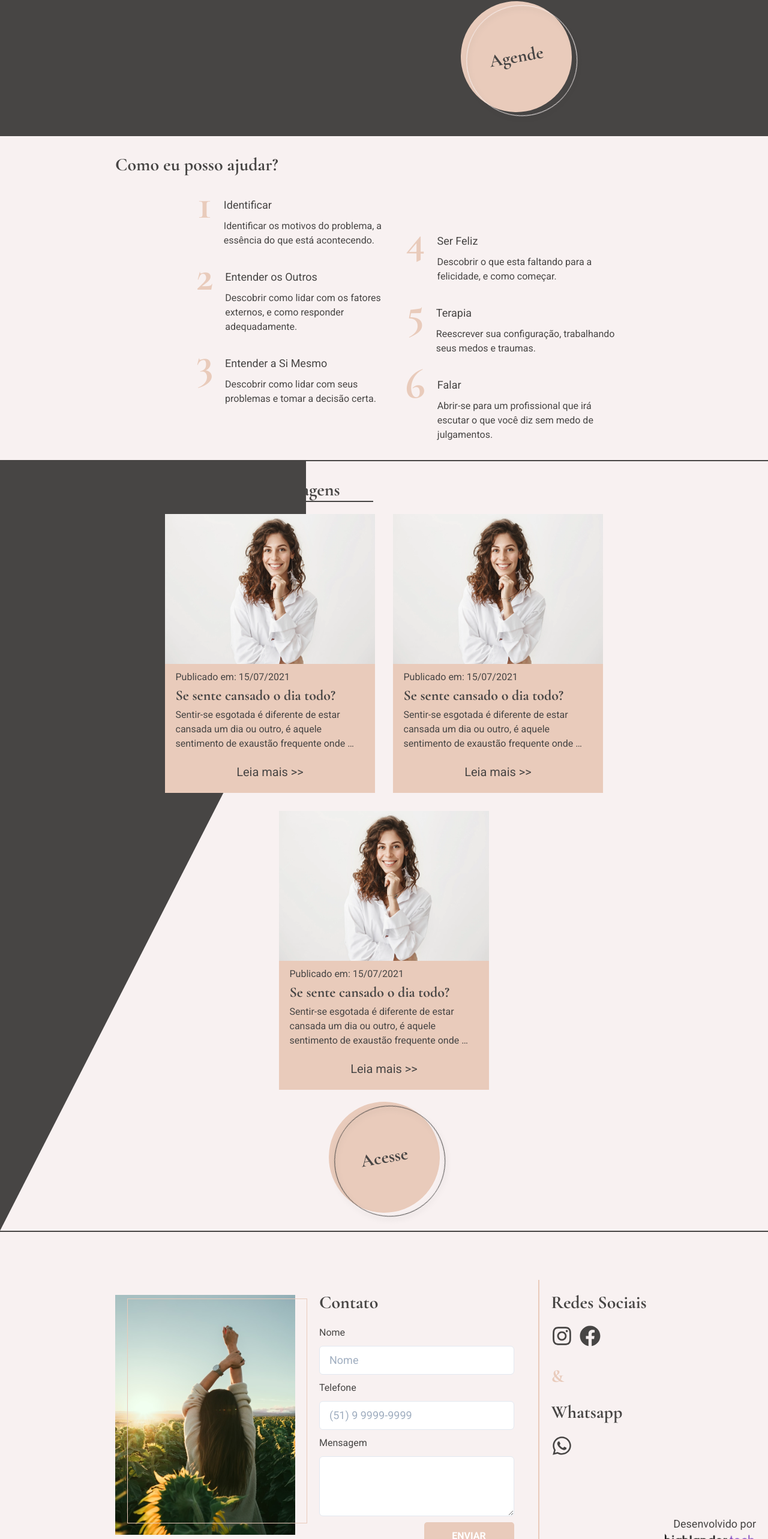
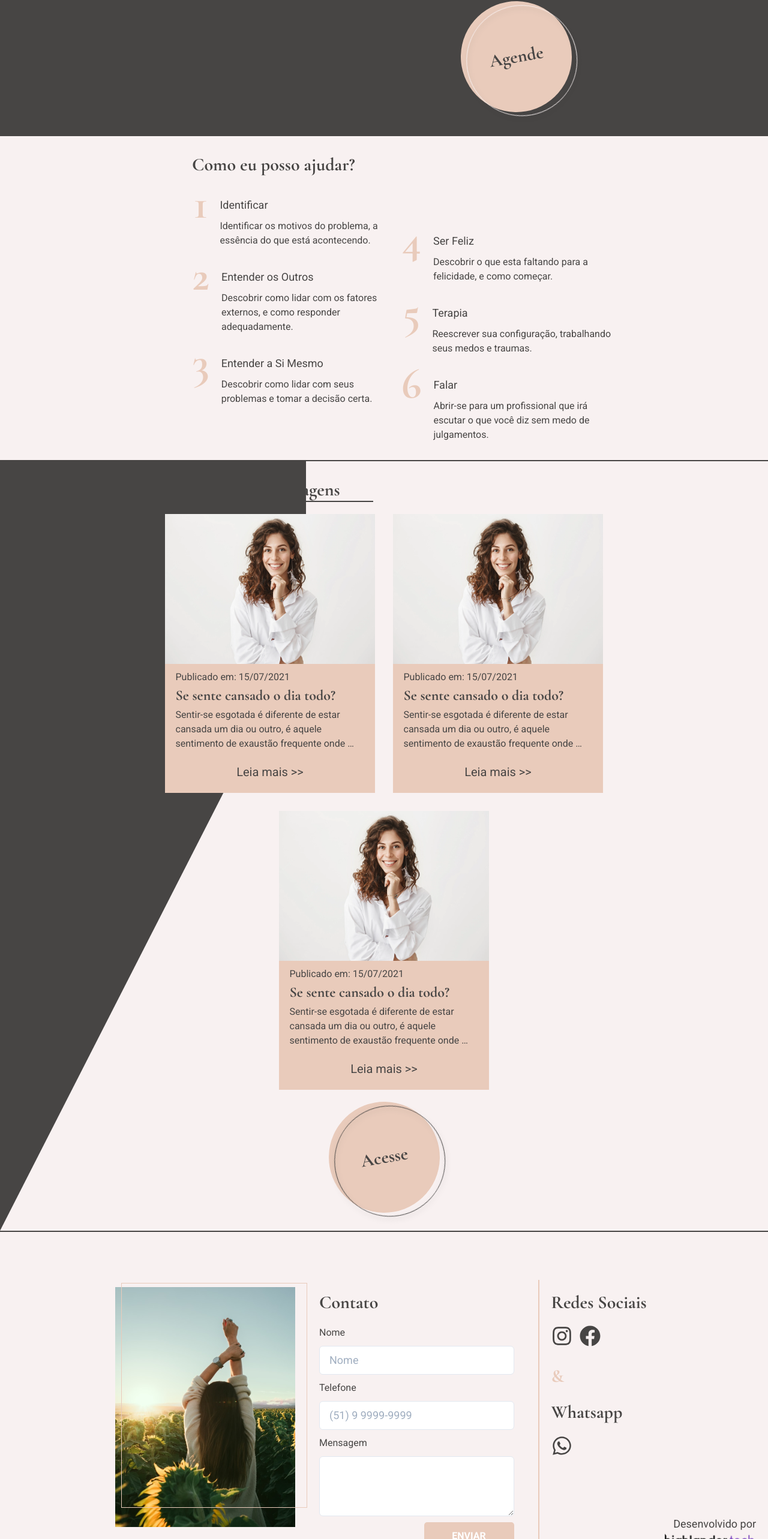
Before and after one commit to Highlander-Tech/Portfolio-Blog-Psicologa, a Next.js app: page / in a window 1280 px wide. Shown: the part 1168-3734 px from the top of the page at 60% size. Built offline with nearby package versions, Linux system fonts and the light colour scheme.

Commit message:
style: :lipstick: mehorias na interface

```diff
--- a/src/components/Footer/Photo.tsx
+++ b/src/components/Footer/Photo.tsx
@@ -11,14 +11,14 @@ const beige = theme.colors.beige[200]
 function Photo({ src }: Props) {
   return (
     <>
-      <Image src={src} w="300" h="400" position="relative" />
+      <Image src={src} w="300" h="400" position="relative" mt="-25px" />
       <Box
-        w="300px"
+        w="310px"
         h="375px"
         border={`1px solid ${beige}`}
         position="absolute"
-        mt="-3"
-        ml="5"
+        mt="-65px"
+        ml="10px"
         zIndex={1800}
       />
     </>
--- a/src/containers/Home/PossoAjudar.tsx
+++ b/src/containers/Home/HelpYou.tsx
@@ -2,13 +2,13 @@ import { Box, Flex, Heading, VStack } from '@chakra-ui/react'
 
 import { Help } from '../../components/Home'
 
-export function PossoAjudar() {
+export function HelpYou() {
   return (
-    <Box w={['95%', '70%']} mx="auto" py="30px">
+    <Box w={['95%', '50%']} mx="auto" py="30px">
       <Heading as="h2" fontSize="3xl" fontWeight="bold" color="brown.700">
         Como eu posso ajudar?
       </Heading>
-      <Flex mt="35px" maxW="70%" mx="auto" justifyContent="space-evenly" direction={['column', 'row']}>
+      <Flex mt="35px" justifyContent="space-evenly" direction={['column', 'row']}>
         <VStack spacing="35px">
           <Help
             number={1}
--- a/src/containers/Home/index.ts
+++ b/src/containers/Home/index.ts
@@ -1,4 +1,4 @@
 export * from './Description'
-export * from './PossoAjudar'
+export * from './HelpYou'
 export * from './Posts'
 export * from './Presentation'
--- a/src/pages/index.tsx
+++ b/src/pages/index.tsx
@@ -1,11 +1,11 @@
-import { Description, PossoAjudar, Posts, Presentation } from '../containers/Home'
+import { Description, HelpYou, Posts, Presentation } from '../containers/Home'
 
 export default function Home() {
   return (
     <>
       <Presentation />
       <Description />
-      <PossoAjudar />
+      <HelpYou />
       <Posts />
     </>
   )
```
